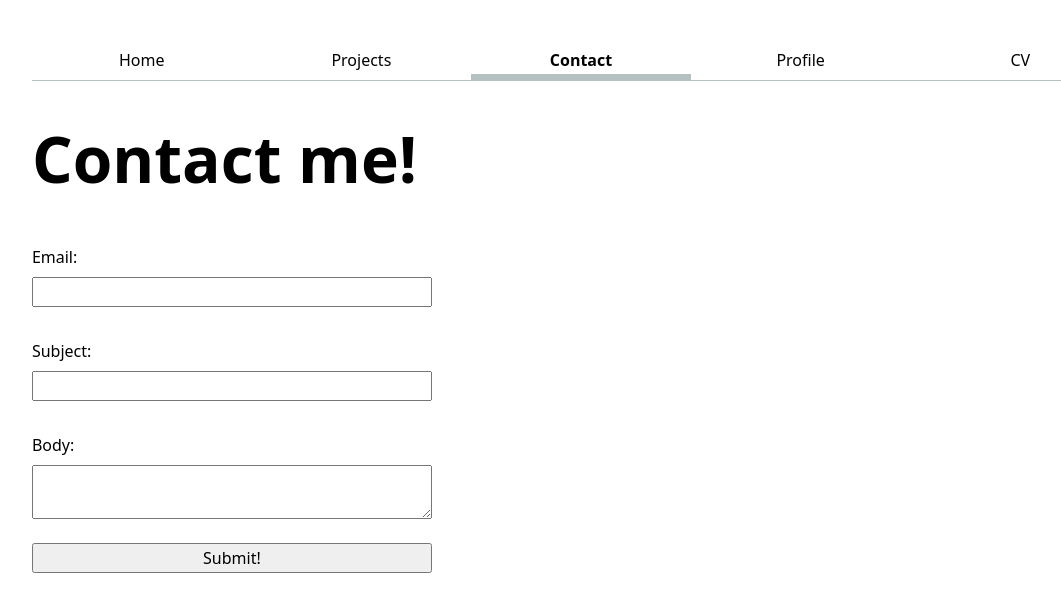
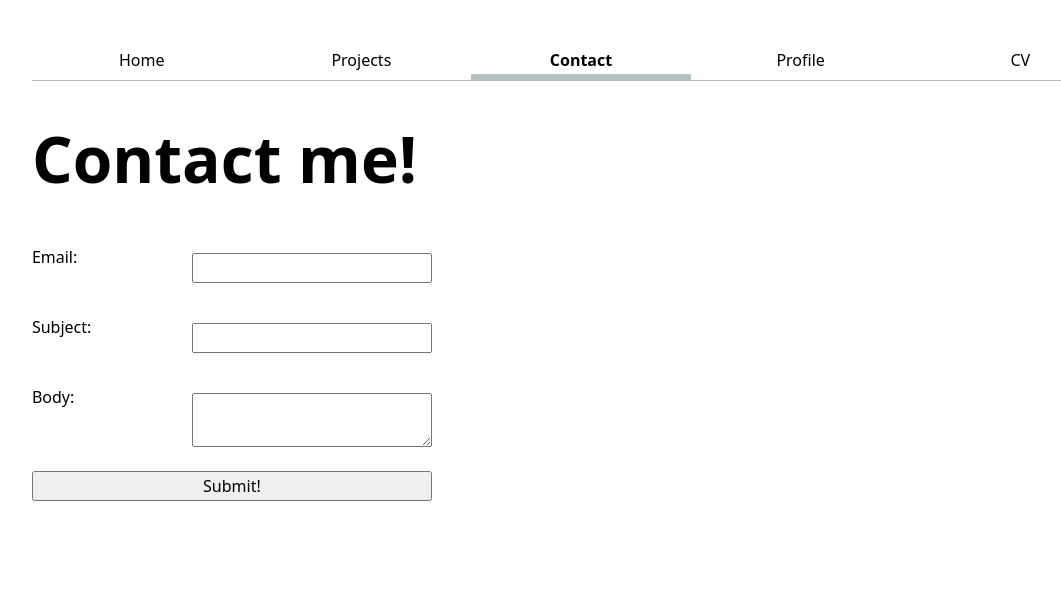
Before and after one commit to dilaozberkman/lab3, a SvelteKit app: page /contact in a window 1280 px wide. Shown: the top 612 px of the page, without its empty margins (59-1120 px from the left). Built offline with nearby package versions, Linux system fonts and the light colour scheme.

Commit message:
fix contact width

```diff
--- a/src/routes/contact/+page.svelte
+++ b/src/routes/contact/+page.svelte
@@ -38,11 +38,12 @@
     display: grid;
     gap: 1em;
     max-width: 400px;
+    width: 100%;
   }
 
   label {
     display: grid;
-    grid-template-columns: 1fr;
+    grid-template-columns: 10rem 1fr;
   }
 
   input, textarea {
```
